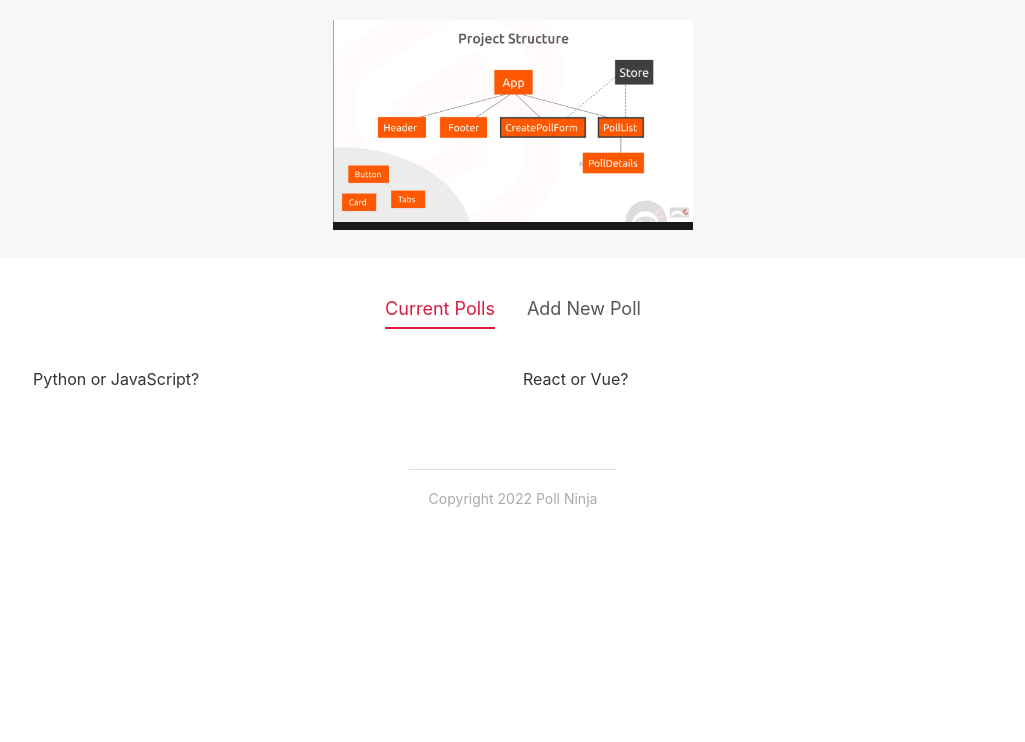
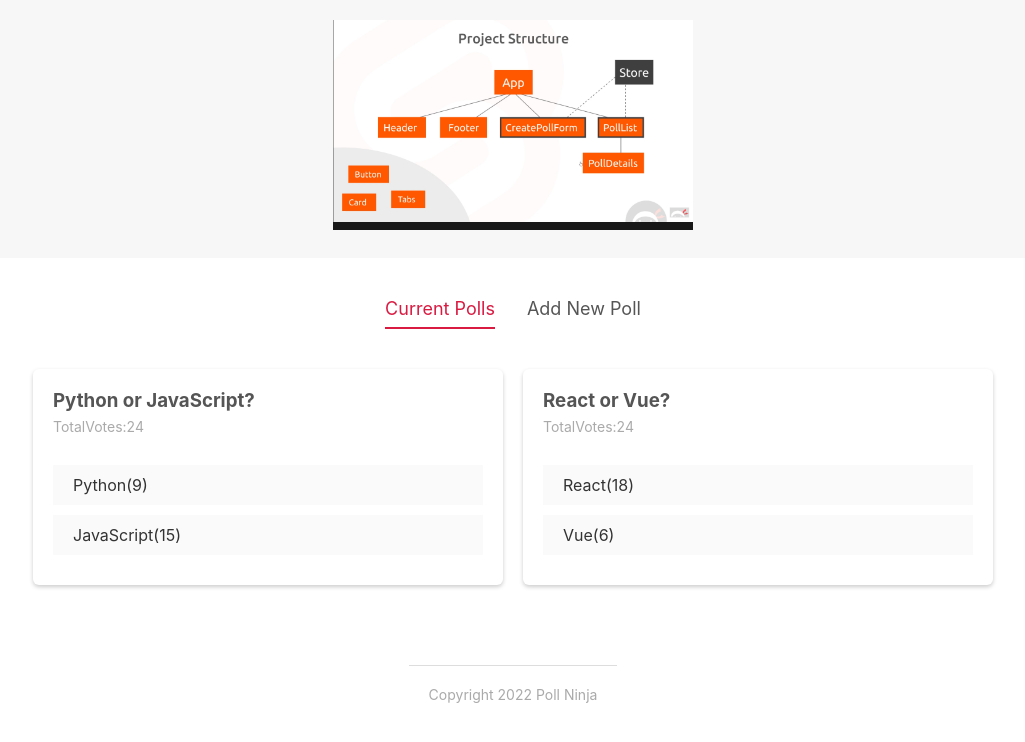
Before and after one commit to masahiro-nagai/ninjappolls_youtube, a Svelte app: page / in a window 1280 px wide. Shown: the top 742 px of the page, without its empty margins (127-1152 px from the left). Built offline with nearby package versions, Linux system fonts and the light colour scheme.

Commit message:
Card Component

```diff
--- a/src/components/CreatePollForm.svelte
+++ b/src/components/CreatePollForm.svelte
@@ -31,7 +31,7 @@
         }
         // add new poll
         if(valid){
-            let poll = {...fields,vatesA: 0,votesB: 0,id: Math.random()};
+            let poll = {...fields,votesA: 0,votesB: 0,id: Math.random()};
             dispatch('add',poll);
         }
     }
--- /dev/null
+++ b/src/components/PollDetails.svelte
@@ -0,0 +1,46 @@
+<script>
+    import Card from "../shared/Card.svelte"
+    export let poll;
+
+    //reactive values
+    $: totalVotes = poll.votesA + poll.votesB
+</script>
+<Card>
+    <div class="poll">
+        <h3>{poll.question}</h3>
+        <p>TotalVotes:{totalVotes}</p>
+        <div class="answer">
+            <div class="percent percent-a"></div>
+            <span>{poll.answerA}({poll.votesA})</span>
+        </div>
+        <div class="answer">
+            <div class="percent percent-b"></div>
+            <span>{poll.answerB}({poll.votesB})</span>
+        </div>
+    </div>
+</Card>
+<style>
+    h3{
+        margin: 0 auto;
+        color: #555;
+    }
+    p{
+        margin-top: 6px;
+        font-size: 14px;
+        color: #aaa;
+        margin-bottom: 30px;
+    }
+    .answer{
+        background: #fafafa;
+        cursor: pointer;
+        margin: 10px auto;
+        position: relative;
+    }
+    .answer:hover{
+        opacity: 0.6;
+    }
+    span{
+        display: inline-block;
+        padding: 10px 20px;
+    }
+</style>
--- a/src/components/PollList.svelte
+++ b/src/components/PollList.svelte
@@ -1,10 +1,13 @@
 <script>
+    import PollDetails from "./PollDetails.svelte";
     export let polls = [];
 </script>
 
 <div class="poll-list">
     {#each polls as poll(poll.id)}
-        <div>{ poll.question }</div>
+        <div>
+            <PollDetails {poll}/>
+        </div>
     {/each}
 </div>
 
--- /dev/null
+++ b/src/shared/Card.svelte
@@ -0,0 +1,12 @@
+<div class="card">
+    <slot></slot>
+</div>
+
+<style>
+    .card{
+        background: #fff;
+        padding: 20px;
+        border-radius: 6px;
+        box-shadow: 0px 2px 4px rgba(0,0,0,0.2);
+    }
+</style>
```
